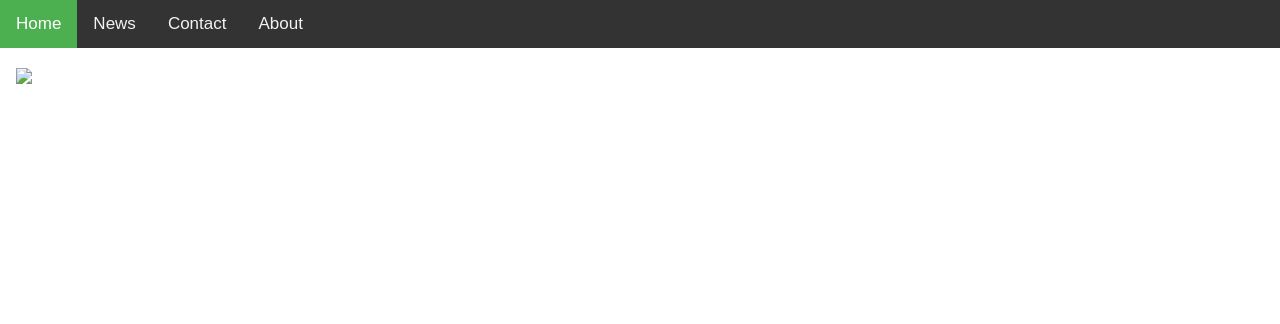
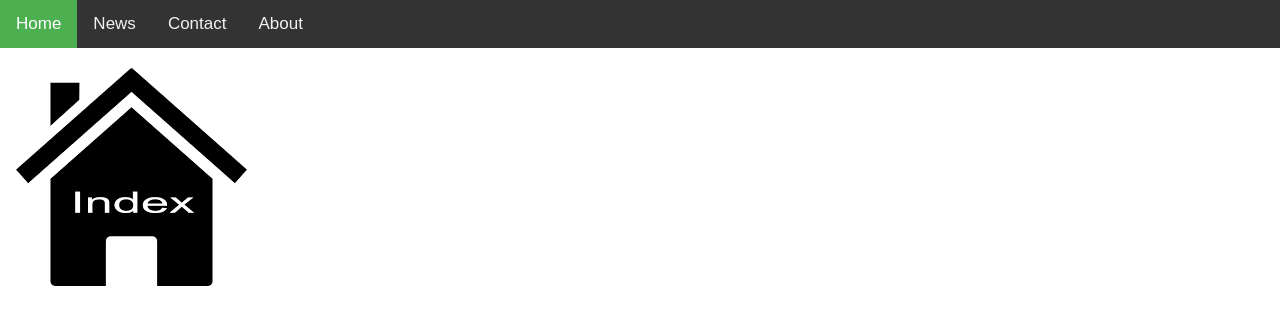
Before and after one commit to christama/department_website, a plain HTML site: page index.html in a window 1280 px wide. Drawn offline with Linux system fonts and the light colour scheme.

Commit message:
Update index.html

```diff
--- a/index.html
+++ b/index.html
@@ -44,7 +44,7 @@ body {
 
 <div style="padding-left:16px">
   <h2></h2>
-  <img src="index.png">
+  <img src="assets/images/index.png">
   <p></p>
 </div>
 
```
